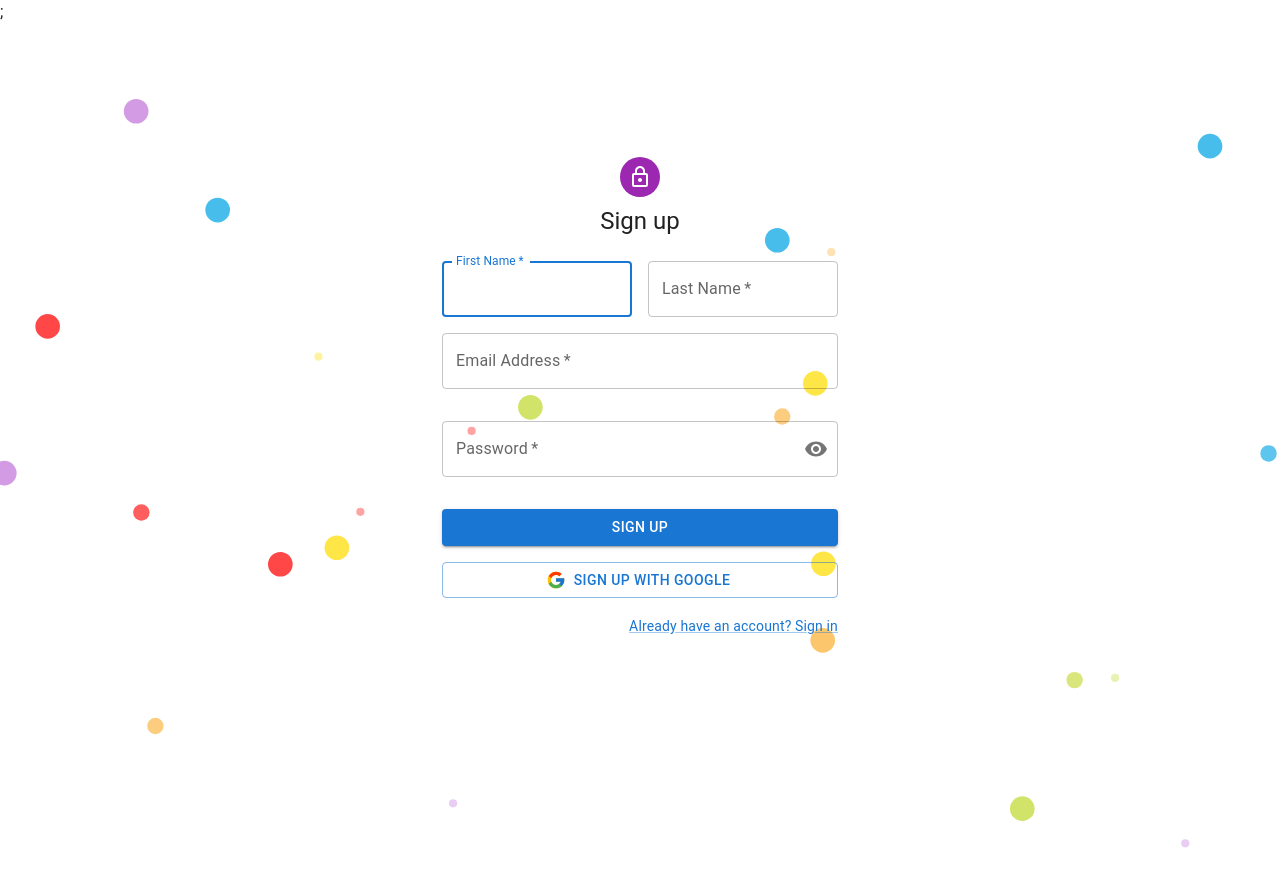
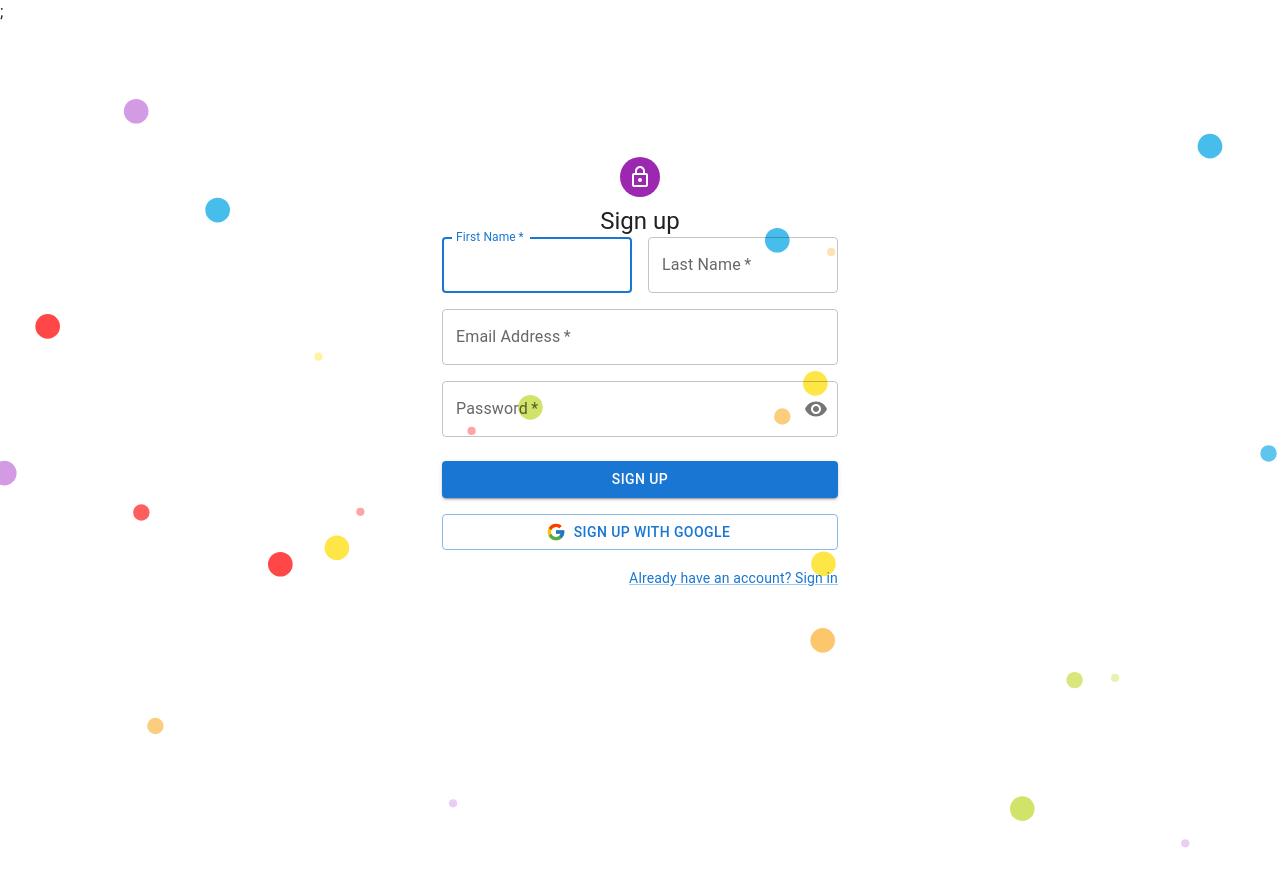
Before and after one commit to derrick-code11/snap-summer, a React (Vite) app in the folder client/: page /signup in a window 1280 px wide. Built offline with nearby package versions, Linux system fonts and the light colour scheme.

Commit message:
added form validation

```diff
--- a/client/src/components/Login.jsx
+++ b/client/src/components/Login.jsx
@@ -14,8 +14,17 @@ import LockOutlinedIcon from "@mui/icons-material/LockOutlined";
 import Visibility from "@mui/icons-material/Visibility";
 import VisibilityOff from "@mui/icons-material/VisibilityOff";
 import { useState } from "react";
+import { Formik, Form, Field } from "formik";
+import * as Yup from "yup";
+import axios from "axios";
+import { FcGoogle } from "react-icons/fc";
 
-import { FcGoogle } from "react-icons/fc";
+const LoginSchema = Yup.object().shape({
+  email: Yup.string().email("Invalid email").required("Required"),
+  password: Yup.string()
+    .min(8, "Password is too short - should be 8 chars minimum.")
+    .required("Required"),
+});
 
 const Login = () => {
   const [showPassword, setShowPassword] = useState(false);
@@ -23,14 +32,20 @@ const Login = () => {
   const handleClickShowPassword = () => {
     setShowPassword(!showPassword);
   };
-  const handleSubmit = (event) => {
-    event.preventDefault();
-    console.log("Login form submitted");
+
+  const handleSubmit = async (values, { setSubmitting }) => {
+    try {
+      const response = await axios.post("/api/login", values);
+      console.log(response.data);
+    } catch (error) {
+      console.error(error);
+    }
+    setSubmitting(false);
   };
 
   const handleGoogleLogin = () => {
-    console.log("Google sign-up clicked");
-    // Implement Google sign-up logic here
+    console.log("Google login clicked");
+    // Implement Google login logic here
   };
 
   return (
@@ -50,13 +65,18 @@ const Login = () => {
           <Typography component="h1" variant="h5">
             Sign in
           </Typography>
-          <Box
-            component="form"
+          <Formik
+            initialValues={{
+              email: "",
+              password: "",
+            }}
+            validationSchema={LoginSchema}
             onSubmit={handleSubmit}
-            noValidate
-            sx={{ mt: 1 }}
           >
-            <TextField
+            {({ errors, touched, isSubmitting }) => (
+              <Form>
+                <Field
+                  as={TextField}
                   margin="normal"
                   required
                   fullWidth
@@ -65,8 +85,11 @@ const Login = () => {
                   name="email"
                   autoComplete="email"
                   autoFocus
+                  helperText={touched.email ? errors.email : ""}
+                  error={touched.email && Boolean(errors.email)}
                 />
-            <TextField
+                <Field
+                  as={TextField}
                   margin="normal"
                   required
                   fullWidth
@@ -75,6 +98,8 @@ const Login = () => {
                   type={showPassword ? "text" : "password"}
                   id="password"
                   autoComplete="current-password"
+                  helperText={touched.password ? errors.password : ""}
+                  error={touched.password && Boolean(errors.password)}
                   InputProps={{
                     endAdornment: (
                       <InputAdornment position="end">
@@ -92,12 +117,12 @@ const Login = () => {
                     ),
                   }}
                 />
-
                 <Button
                   type="submit"
                   fullWidth
                   variant="contained"
                   sx={{ mt: 3, mb: 2 }}
+                  disabled={isSubmitting}
                 >
                   Sign In
                 </Button>
@@ -112,17 +137,19 @@ const Login = () => {
                 </Button>
                 <Grid container>
                   <Grid item xs>
-                <Link href="#" variant="body2">
+                    <Link href="/forget-password" variant="body2">
                       Forgot password?
                     </Link>
                   </Grid>
                   <Grid item>
-                <Link href="#" variant="body2">
+                    <Link href="/signup" variant="body2">
                       {"Don't have an account? Sign Up"}
                     </Link>
                   </Grid>
                 </Grid>
-          </Box>
+              </Form>
+            )}
+          </Formik>
         </Box>
       </Container>
     </div>
--- a/client/src/components/SignUp.jsx
+++ b/client/src/components/SignUp.jsx
@@ -14,7 +14,26 @@ import { useState } from "react";
 import LockOutlinedIcon from "@mui/icons-material/LockOutlined";
 import Visibility from "@mui/icons-material/Visibility";
 import VisibilityOff from "@mui/icons-material/VisibilityOff";
+import { Formik, Form, Field } from "formik";
+import * as Yup from "yup";
+import axios from "axios";
 import { FcGoogle } from "react-icons/fc";
+
+const SignUpSchema = Yup.object().shape({
+  firstName: Yup.string()
+    .max(50, "Too Long!")
+    .required("Enter your first name"),
+  lastName: Yup.string().max(50, "Too Long!").required("Enter your last name"),
+  email: Yup.string()
+    .email("Invalid email")
+    .required("Enter your email address"),
+  password: Yup.string()
+    .required("Enter your password")
+    .matches(
+      /^(?=.*[a-z])(?=.*[A-Z])(?=.*[0-9])(?=.*[!@#$%^&*])(?=.{8,})/,
+      "Password should be at least 8 chars with an uppercase, a lowercase, a digit, and a special character"
+    ),
+});
 
 const SignUp = () => {
   const [showPassword, setShowPassword] = useState(false);
@@ -22,9 +41,16 @@ const SignUp = () => {
   const handleClickShowPassword = () => {
     setShowPassword(!showPassword);
   };
-  const handleSubmit = (event) => {
-    event.preventDefault();
-    console.log("Sign up form submitted");
+
+  // work on this later
+  const handleSubmit = async (values, { setSubmitting }) => {
+    try {
+      const response = await axios.post("/api/register", values);
+      console.log(response.data);
+    } catch (error) {
+      console.error(error);
+    }
+    setSubmitting(false);
   };
 
   const handleGoogleSignUp = () => {
@@ -49,15 +75,22 @@ const SignUp = () => {
           <Typography component="h1" variant="h5">
             Sign up
           </Typography>
-          <Box
-            component="form"
-            noValidate
+          <Formik
+            initialValues={{
+              firstName: "",
+              lastName: "",
+              email: "",
+              password: "",
+            }}
+            validationSchema={SignUpSchema}
             onSubmit={handleSubmit}
-            sx={{ mt: 3 }}
           >
+            {({ errors, touched, isSubmitting }) => (
+              <Form>
                 <Grid container spacing={2}>
                   <Grid item xs={12} sm={6}>
-                <TextField
+                    <Field
+                      as={TextField}
                       autoComplete="given-name"
                       name="firstName"
                       required
@@ -65,31 +98,39 @@ const SignUp = () => {
                       id="firstName"
                       label="First Name"
                       autoFocus
+                      helperText={touched.firstName ? errors.firstName : ""}
+                      error={touched.firstName && Boolean(errors.firstName)}
                     />
                   </Grid>
                   <Grid item xs={12} sm={6}>
-                <TextField
+                    <Field
+                      as={TextField}
                       required
                       fullWidth
                       id="lastName"
                       label="Last Name"
                       name="lastName"
                       autoComplete="family-name"
+                      helperText={touched.lastName ? errors.lastName : ""}
+                      error={touched.lastName && Boolean(errors.lastName)}
                     />
                   </Grid>
                   <Grid item xs={12}>
-                <TextField
+                    <Field
+                      as={TextField}
                       required
                       fullWidth
                       id="email"
                       label="Email Address"
                       name="email"
                       autoComplete="email"
+                      helperText={touched.email ? errors.email : ""}
+                      error={touched.email && Boolean(errors.email)}
                     />
                   </Grid>
                   <Grid item xs={12}>
-                <TextField
-                  margin="normal"
+                    <Field
+                      as={TextField}
                       required
                       fullWidth
                       name="password"
@@ -97,6 +138,8 @@ const SignUp = () => {
                       type={showPassword ? "text" : "password"}
                       id="password"
                       autoComplete="new-password"
+                      helperText={touched.password ? errors.password : ""}
+                      error={touched.password && Boolean(errors.password)}
                       InputProps={{
                         endAdornment: (
                           <InputAdornment position="end">
@@ -108,7 +151,11 @@ const SignUp = () => {
                               }}
                               edge="end"
                             >
-                          {showPassword ? <VisibilityOff /> : <Visibility />}
+                              {showPassword ? (
+                                <VisibilityOff />
+                              ) : (
+                                <Visibility />
+                              )}
                             </IconButton>
                           </InputAdornment>
                         ),
@@ -121,6 +168,7 @@ const SignUp = () => {
                   fullWidth
                   variant="contained"
                   sx={{ mt: 3, mb: 2 }}
+                  disabled={isSubmitting}
                 >
                   Sign Up
                 </Button>
@@ -135,12 +183,14 @@ const SignUp = () => {
                 </Button>
                 <Grid container justifyContent="flex-end">
                   <Grid item>
-                <Link href="#" variant="body2">
+                    <Link href="/login" variant="body2">
                       Already have an account? Sign in
                     </Link>
                   </Grid>
                 </Grid>
-          </Box>
+              </Form>
+            )}
+          </Formik>
         </Box>
       </Container>
     </div>
```
Lines whose indentation alone changed are shown as unchanged.
